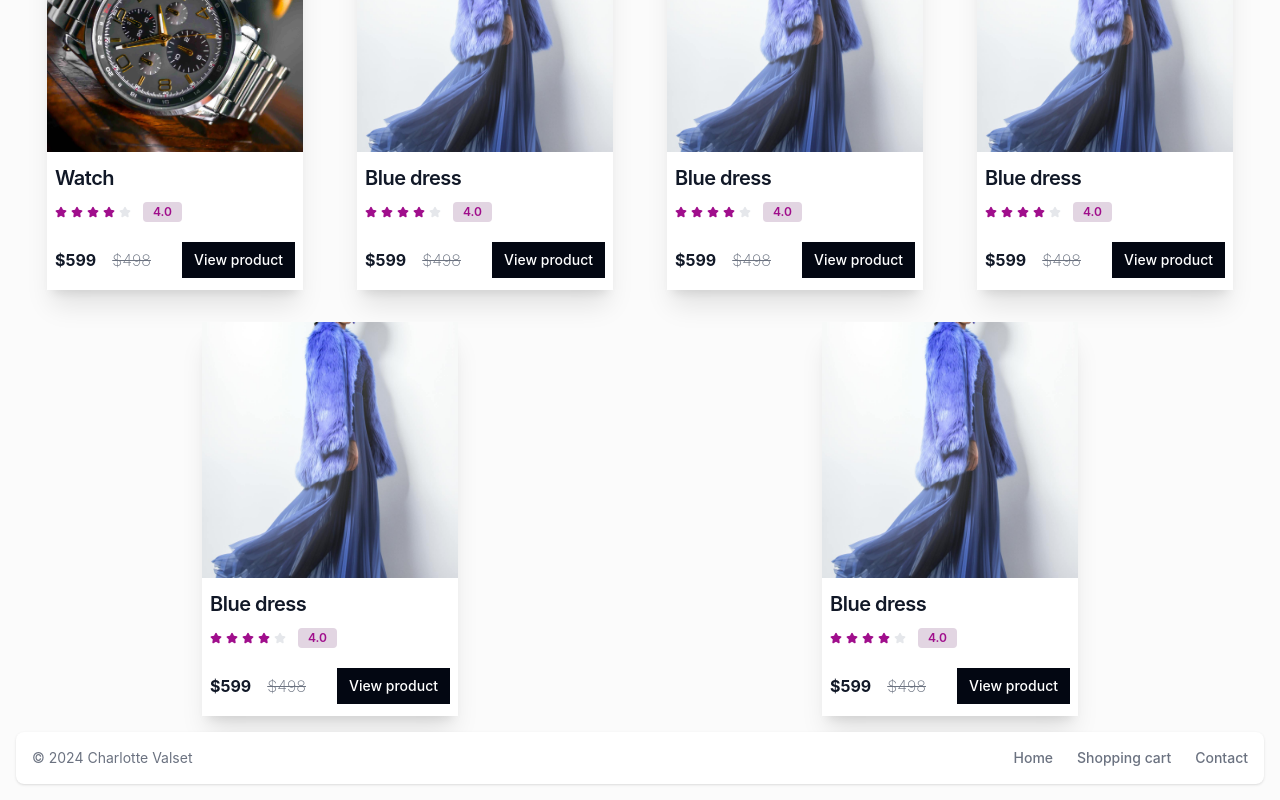
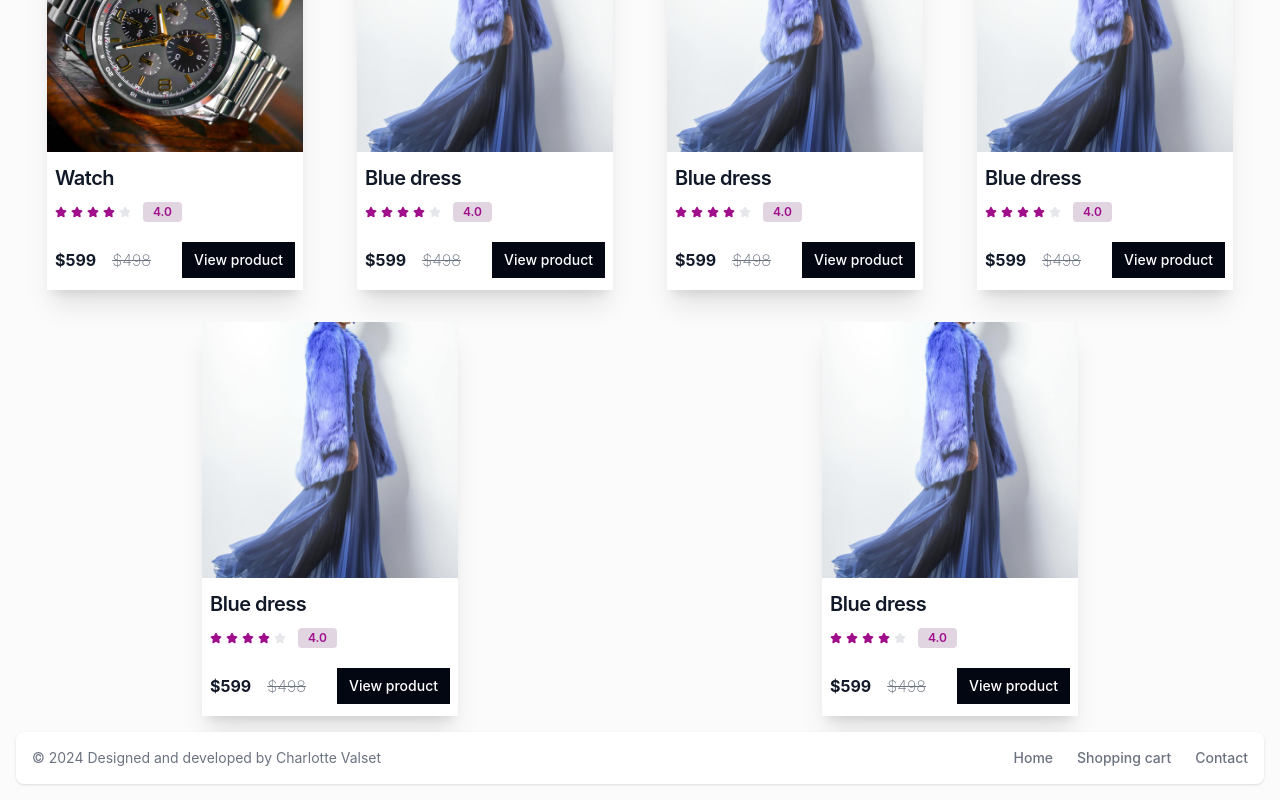
Before and after one commit to CharlotteValset/react-ecom-store, a React (Vite) app: page / in a window 1280 px wide. Shown: the part 862-1662 px from the top of the page. Built offline with nearby package versions, Linux system fonts and the light colour scheme.

Commit message:
Adds nav links to footer

```diff
--- a/src/components/Layout/Footer/index.jsx
+++ b/src/components/Layout/Footer/index.jsx
@@ -1,22 +1,9 @@
+import { FooterNav } from "../../Navigation/FooterNav";
 
 export const Footer = () => {
   return (
     <footer className="bg-white rounded-lg shadow m-4 dark:bg-gray-800">
-        <div className="w-full mx-auto max-w-screen-xl p-4 md:flex md:items-center md:justify-between">
-          <span className="text-sm text-gray-500 sm:text-center dark:text-gray-400">© 2024 <a href="https://charlottevalset-portfolio.netlify.app/" className="hover:underline">Charlotte Valset</a>
-        </span>
-        <ul className="flex flex-wrap items-center mt-3 text-sm font-medium text-gray-500 dark:text-gray-400 sm:mt-0">
-            <li>
-                <a href="#" className="hover:underline me-4 md:me-6">Home</a>
-            </li>
-            <li>
-                <a href="#" className="hover:underline me-4 md:me-6">Shopping cart</a>
-            </li>
-            <li>
-                <a href="#" className="hover:underline">Contact</a>
-            </li>
-        </ul>
-        </div>
+      <FooterNav />
     </footer>
-  )
-}
+  );
+};
--- /dev/null
+++ b/src/components/Navigation/FooterNav/index.jsx
@@ -0,0 +1,31 @@
+import { Link } from "react-router-dom";
+
+export const FooterNav = () => {
+  return (
+    <div className="w-full mx-auto max-w-screen-xl p-4 md:flex md:items-center md:justify-between">
+      <span className="text-sm text-gray-500 sm:text-center dark:text-gray-400">
+        © 2024{" "}
+        <a href="https://charlottevalset-portfolio.netlify.app/" className="hover:underline hover:text-pink-500">
+          Designed and developed by Charlotte Valset
+        </a>
+      </span>
+      <ul className="flex items-center text-sm font-medium text-gray-500 dark:text-gray-400">
+        <li>
+          <Link to="/" className="hover:underline hover:text-pink-500 me-4 md:me-6">
+            Home
+          </Link>
+        </li>
+        <li>
+          <Link to="/shoppingCart" className="hover:underline hover:text-pink-500 me-4 md:me-6">
+            Shopping cart
+          </Link>
+        </li>
+        <li>
+          <Link to="/contact" className="hover:underline hover:text-pink-500">
+            Contact
+          </Link>
+        </li>
+      </ul>
+    </div>
+  );
+};
```
